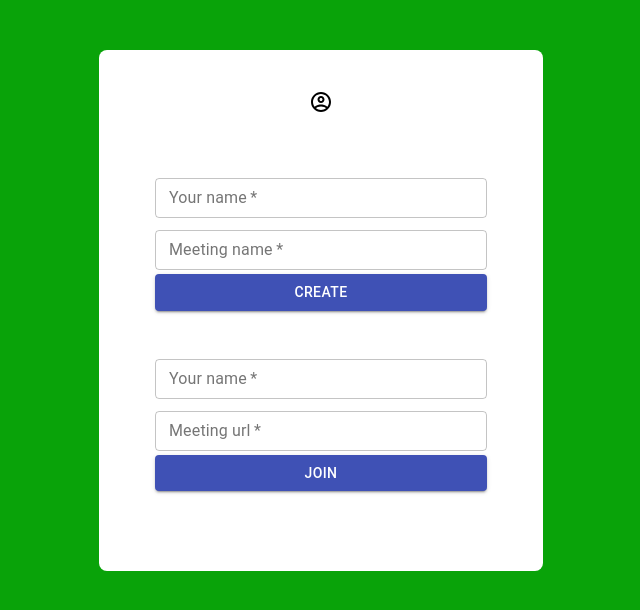
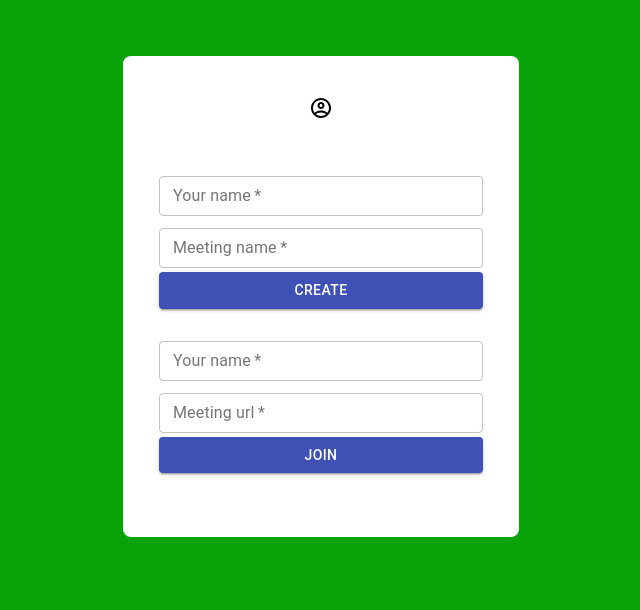
Before and after one commit to ShreyanshPrakash/WebRTCVideoConference, a React (Create React App) app: page / in a window 1280 px wide. Shown: the top 610 px of the page, without its empty margins (319-959 px from the left). Built offline with nearby package versions, Linux system fonts and the light colour scheme.

Commit message:
Added features to form component and create UI pages and routes

```diff
--- a/package.json
+++ b/package.json
@@ -13,6 +13,7 @@
     "react": "^16.13.1",
     "react-dom": "^16.13.1",
     "react-redux": "^7.2.0",
+    "react-router": "^5.2.0",
     "react-router-dom": "^5.2.0",
     "react-scripts": "3.4.1",
     "redux": "^4.0.5",
--- a/src/App.js
+++ b/src/App.js
@@ -1,27 +1,44 @@
-import React from 'react';
+import React, { Suspense } from 'react';
+import {
+  BrowserRouter as Router,
+  Route,
+  Switch,
+  Redirect,
+} from 'react-router-dom';
+
+import {
+  LinearProgress,
+} from '@material-ui/core';
+
 import './App.css';
 
-import {
-  Container
-} from '@material-ui/core';
-import {
-  LogoComponent,
-  FormBuilderComponent,
-} from "src/reuseableComp";
 
-import {
-  createMeetingForm,
-} from "src/components/createMeetingForm.config";
+// Dynamic/Lazy loading
+const HomeComponent = React.lazy(
+  () => import('src/components')
+    .then(module => ({ default: module.HomeComponent }))
+)
+const LobbyComponent = React.lazy(
+  () => import('src/components')
+    .then( module => ({default: module.LobbyComponent}))
+)
+
+
 
 function App() {
 
 
   return (
     <React.Fragment>
-      <Container maxWidth="xs" className="container">
-        <LogoComponent />
-        <FormBuilderComponent formConfig={createMeetingForm}/>
-      </Container>
+      <Suspense fallback={<LinearProgress />}>
+        <Router>
+          <Switch>
+            <Route exact path="/" component={HomeComponent} />
+            <Route path="/lobby" component={LobbyComponent} />
+            <Route path="*" render={() => <Redirect to="/" />} />
+          </Switch>
+        </Router>
+      </Suspense>
     </React.Fragment>
   );
 }
--- a/src/components/createMeetingForm.config.js
+++ b/src/components/createMeetingForm.config.js
@@ -5,6 +5,9 @@ const createMeetingForm = {
             // formLabel: "Do you want to create a private meeting",
             // formHelperText: "This will be used to create",
             buttonText: "Create",
+            buttonName: "createButton",
+            buttonValue: "create",
+            onSubmitValidateFieldsName: ["createUserName", "createMeetingName"],
             divider: true,
             fields: [
                 {
@@ -37,6 +40,8 @@ const createMeetingForm = {
             // formLabel: "Do you want to join a private meeting",
             // formHelperText: "This will be used to create",
             buttonText: "Join",
+            buttonName: "joinButton",
+            buttonValue: "join",
             fields: [
                 {
                     type: "text",
--- /dev/null
+++ b/src/components/home/home.component.js
@@ -0,0 +1,36 @@
+import React from 'react';
+
+import {
+    Container, Grid
+} from '@material-ui/core';
+import {
+    LogoComponent,
+    FormBuilderComponent,
+} from "src/reuseableComp";
+import {
+    createMeetingForm,
+} from "src/components/createMeetingForm.config";
+
+import './home.style.scss';
+
+function HomeComponent() {
+
+
+    return (
+        <React.Fragment>
+            <Container maxWidth="xs" className="homeWrapper">
+                <Grid container className="container">
+                    <LogoComponent />
+                    <FormBuilderComponent
+                        formConfig={createMeetingForm}
+                    />
+                </Grid>
+            </Container>
+        </React.Fragment>
+    )
+
+}
+
+export {
+    HomeComponent,
+}
--- /dev/null
+++ b/src/components/home/home.style.scss
@@ -0,0 +1,12 @@
+.homeWrapper{
+
+    padding: 0px 24px;
+
+    .container{
+        background-color: white;
+        border-radius: 8px;
+        margin: 56px auto;
+        padding: 48px 4px;
+    }
+
+}
--- a/src/components/index.js
+++ b/src/components/index.js
@@ -0,0 +1,2 @@
+export * from "src/components/home/home.component";
+export * from "src/components/lobby/lobby.component";
--- /dev/null
+++ b/src/components/lobby/lobby.component.js
@@ -0,0 +1,16 @@
+import React from 'react';
+
+
+function LobbyComponent(){
+
+
+    return(
+        <React.Fragment>
+            <h1>Welcome to lobby</h1>
+        </React.Fragment>
+    )
+}
+
+export {
+    LobbyComponent,
+}
--- a/src/reuseableComp/formBuilder/formBuilder.component.js
+++ b/src/reuseableComp/formBuilder/formBuilder.component.js
@@ -1,6 +1,7 @@
 import React from 'react';
 import {
-  Container, Grid, Button, FormControl, TextField, FormHelperText, FormLabel, Divider
+  Container, Grid, Button, FormControl, TextField, FormHelperText, FormLabel, Divider,
+  CircularProgress, LinearProgress
 } from '@material-ui/core';
 
 
@@ -8,6 +9,8 @@ import './formBuilder.style.scss';
 
 function FormBuilderComponent({
   formConfig,
+  loading,
+  error,
   ...rest
 }) {
 
@@ -61,14 +64,21 @@ function FormBuilderComponent({
   */
   const handleSubmit = (event) => {
     event.preventDefault();
-    [...event.target].map( item => console.log(item.name))
+    // console.log(event.target.createUserName)
+    [...event.target].map( item => console.log(`${item.type} : ${item.name} : ${item.value}`))
+  }
+
+  const handleFormChange = (event) => {
+    event.preventDefault();
+    console.log(event.target)
+    // [...event.target].map( item => console.log(item.name))
   }
 
   return (
     <React.Fragment>
       <Container className="formBuilderWrapper">
         <Grid container justify="center" spacing={2}>
-          <form onSubmit={handleSubmit} autoComplete="off" className="form">
+          <form onSubmit={handleSubmit} onChange={handleFormChange} autoComplete="off" className="form">
             {
               formConfig &&
               formConfig.fieldSets.map((fieldSet, index) => {
@@ -78,6 +88,8 @@ function FormBuilderComponent({
                   buttonText,
                   fields,
                   divider,
+                  buttonName,
+                  buttonValue
                 } = fieldSet;
                 return (
                   <Grid container className="fieldSet" key={index}>
@@ -87,6 +99,7 @@ function FormBuilderComponent({
                       className="formControl"
                       margin="normal"
                       fullWidth
+                      name="fieldSet"
                     >
                       {
                         formLabel &&
@@ -106,8 +119,17 @@ function FormBuilderComponent({
                         fullWidth
                         type="submit"
                         variant="contained"
+                        name={buttonName}
+                        value={buttonValue}
+                        // disabled={loading}
                       >
                         {buttonText}
+                        {/* {loading && <CircularProgress color="secondary" size={20} />} */}
+                        {/* {
+                          loading
+                          ? <CircularProgress color="secondary" size={20} />
+                          : buttonText
+                        } */}
                       </Button>
                     </FormControl>
                     { divider && <Divider className="divider"/> }
--- a/src/reuseableComp/formBuilder/formBuilder.style.scss
+++ b/src/reuseableComp/formBuilder/formBuilder.style.scss
@@ -1,16 +1,16 @@
-// .formBuilderWrapper{
+.formBuilderWrapper{
 
     .paper{
         padding: 20px;
     }
 
-    .formControl{
-        margin: 32px auto;
-    }
+    // .formControl{
+    //     margin: 32px auto;
+    // }
 
-    .fieldSet{
-        margin-bottom: 16px;
-    }
+    // .fieldSet{
+    //     margin-bottom: 16px;
+    // }
 
     .form{
         width: 100%;
@@ -18,4 +18,4 @@
         // display: flex;
     }
 
-// }
+}
```
Also changed, not shown: devDocs/forms.txt (added), devDocs/pointsToPonder.txt (added), src/components/lobby/lobby.style.scss (added).
